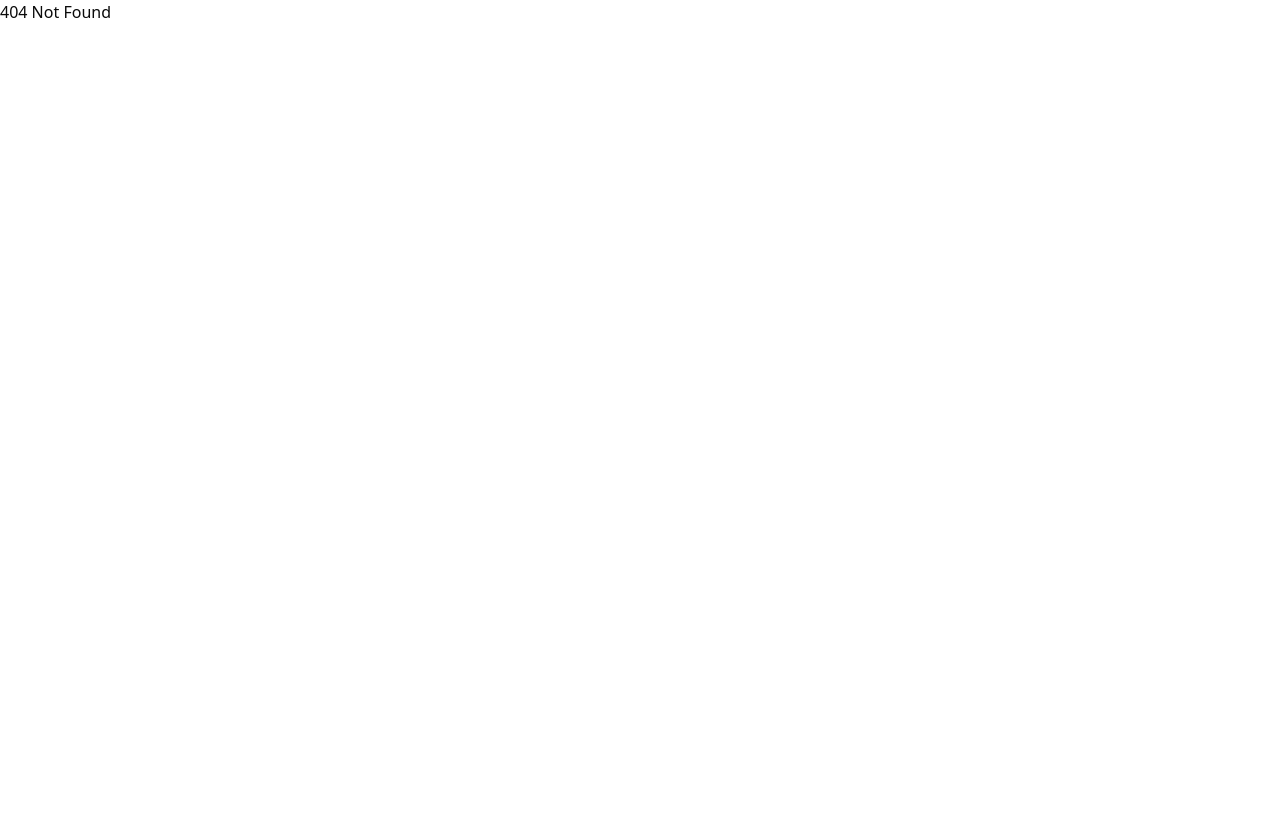
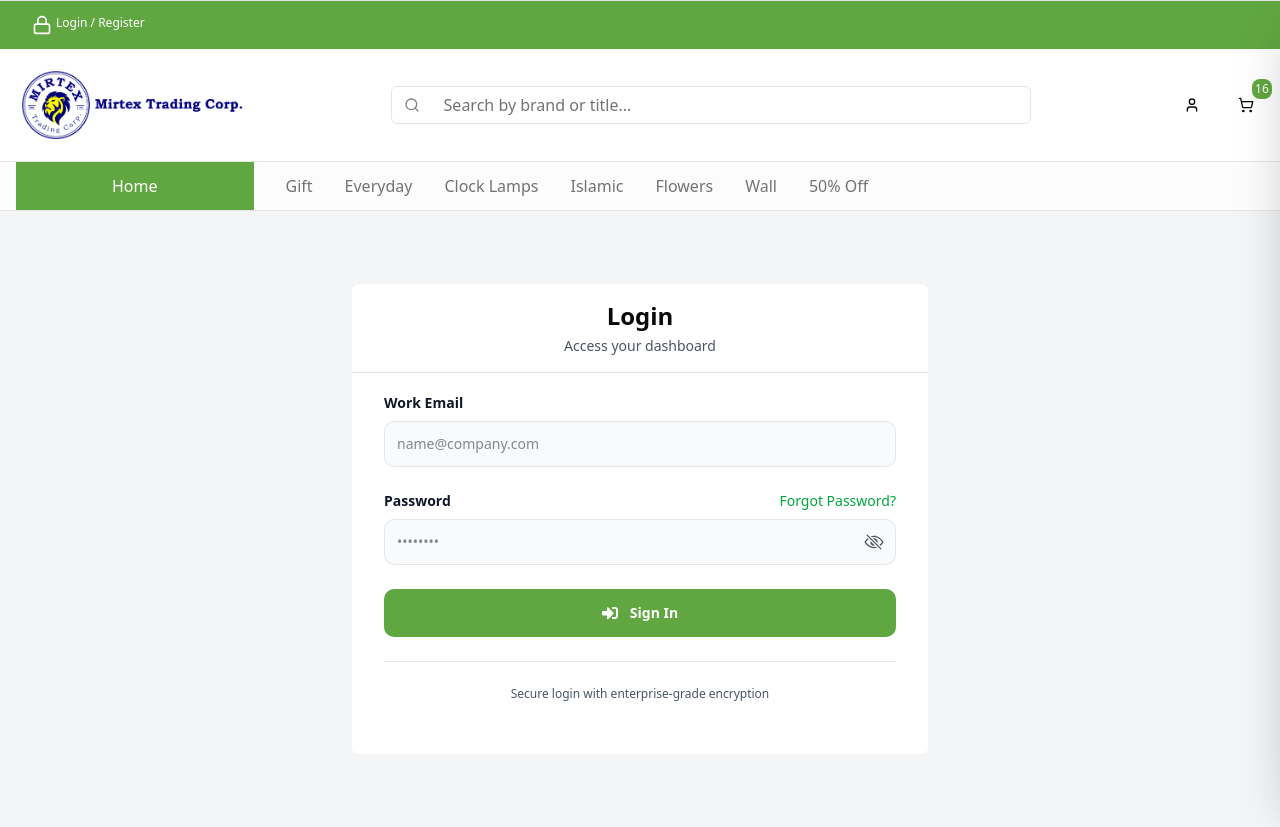
Before and after one commit to MD-TANVIR7462/React_19, a React (Vite) app: page /login in a window 1280 px wide. Before the commit this address had no page. Before the commit the page ends 800 px from the top, so only its background shows below. Built offline with nearby package versions, Linux system fonts and the light colour scheme.

Commit message:
Some minor errors solveed

```diff
--- /dev/null
+++ b/src/pages/Login/SalesPersonLogin.jsx
@@ -0,0 +1,145 @@
+import { useState } from "react";
+import { FaSignInAlt } from "react-icons/fa";
+import { IoEyeOffOutline, IoEyeOutline } from "react-icons/io5";
+
+const SalesPersonLogin = () => {
+  const [isPasswordVisible, setIsPasswordVisible] = useState(false);
+  const [formData, setFormData] = useState({
+    email: "",
+    password: "",
+  });
+  const [isLoading, setIsLoading] = useState(false);
+
+  const togglePasswordVisibility = () => {
+    setIsPasswordVisible(!isPasswordVisible);
+  };
+
+  const handleInputChange = (e) => {
+    const { id, value } = e.target;
+    setFormData((prev) => ({
+      ...prev,
+      [id]: value,
+    }));
+  };
+
+  const handleSubmit = async (e) => {
+    e.preventDefault();
+    setIsLoading(true);
+    // Simulate API call
+    try {
+      await new Promise((resolve) => setTimeout(resolve, 1000));
+      console.log("Login attempt with:", formData);
+      setFormData({
+        email: "",
+        password: "",
+      });
+      // Add your authentication logic here
+    } catch (error) {
+      console.error("Login error:", error);
+    } finally {
+      setIsLoading(false);
+    }
+  };
+
+  return (
+    <div className="flex justify-center items-center h-[calc(100dvh-20dvh)] lg:h-[calc(100dvh-23dvh)] max-h-[700px] sm:px-4 ">
+      <div className=" rounded-sm pb-4 md:pb-8 w-full max-w-xl bg-white transition-all duration-300 hover:shadow-sm">
+        {/* Header */}
+        <div className="border-b sm py-4 ">
+          <h3 className="text-custom-black text-2xl font-bold text-center">Login</h3>
+          <p className="text-gray-600 text-sm text-center mt-1">Access your dashboard</p>
+        </div>
+        {/* Form */}
+        <div className="px-3 sm:px-4 md:px-8 py-5">
+          <form className="space-y-6" onSubmit={handleSubmit}>
+            {/* Email Field */}
+            <div className="space-y-2">
+              <label
+                htmlFor="email"
+                className="block text-sm font-semibold text-gray-900 dark:text-white transition-colors"
+              >
+                Work Email
+              </label>
+              <input
+                type="email"
+                id="email"
+                value={formData.email}
+                onChange={handleInputChange}
+                className="bg-gray-50 border border-gray-300/50 text-gray-900 text-sm rounded-lg  block w-full p-3 pr-10 transition-all duration-200 "
+                placeholder="name@company.com"
+                required
+                disabled={isLoading}
+              />
+            </div>
+
+            {/* Password Field */}
+            <div className="space-y-2">
+              <div className="flex justify-between items-center">
+                <label
+                  htmlFor="password"
+                  className="block text-sm font-semibold text-gray-900 dark:text-white transition-colors"
+                >
+                  Password
+                </label>
+                <button
+                  type="button"
+                  className="text-sm text-green-600 hover:text-green-700 font-medium transition-colors duration-200 focus:outline-none focus:underline"
+                >
+                  Forgot Password?
+                </button>
+              </div>
+
+              <div className="relative">
+                <input
+                  type={isPasswordVisible ? "text" : "password"}
+                  id="password"
+                  value={formData.password}
+                  onChange={handleInputChange}
+                  placeholder="••••••••"
+                  className="bg-gray-50 border border-gray-300/50 text-gray-900 text-sm rounded-lg  block w-full p-3 pr-10 transition-all duration-200 "
+                  required
+                  disabled={isLoading}
+                />
+                <button
+                  type="button"
+                  className="absolute inset-y-0 right-0 pr-3 flex items-center text-gray-600 hover:text-gray-800 transition-colors duration-200 focus:outline-none"
+                  onClick={togglePasswordVisibility}
+                  disabled={isLoading}
+                >
+                  {isPasswordVisible ? (
+                    <IoEyeOutline className="h-5 w-5 cursor-pointer" />
+                  ) : (
+                    <IoEyeOffOutline className="h-5 w-5 cursor-pointer" />
+                  )}
+                </button>
+              </div>
+            </div>
+
+            {/* Submit Button */}
+            <button
+              type="submit"
+              disabled={isLoading}
+              className="cursor-pointer w-full text-white green-background rounded-lg font-semibold text-sm px-5 py-3.5 text-center flex justify-center items-center space-x-3 transition-all duration-200 hover:shadow-lg disabled:opacity-70 disabled:cursor-not-allowed"
+            >
+              {isLoading ? (
+                <div className="animate-spin rounded-full h-5 w-5 border-2 border-white border-t-transparent"></div>
+              ) : (
+                <>
+                  <FaSignInAlt className="text-base" />
+                  <span>{isLoading ? "Signing In..." : "Sign In"}</span>
+                </>
+              )}
+            </button>
+          </form>
+
+          {/* Additional Info */}
+          <div className="mt-6 pt-6 border-t border-gray-200">
+            <p className="text-xs text-gray-600 text-center">Secure login with enterprise-grade encryption</p>
+          </div>
+        </div>
+      </div>
+    </div>
+  );
+};
+
+export default SalesPersonLogin;
--- a/src/routes/Main-routes.jsx
+++ b/src/routes/Main-routes.jsx
@@ -9,6 +9,7 @@ import Clocks from "@/pages/Main/Clocks";
 import Islamic from "@/pages/Main/Islamic";
 import CheckoutPage from "@/pages/SalesPersonDashboard/Checkout";
 import CartPage from "@/pages/SalesPersonDashboard/Cart";
+import SalesPersonLogin from "@/pages/Login/SalesPersonLogin";
 
 // Fetch data outside the component to leverage React Suspense
 
@@ -84,6 +85,11 @@ export const MainRoutePaths = [
       </Suspense>
     ),
   },
+  //login page salesperson......
+  {
+    path: "/login",
+    element: <SalesPersonLogin />,
+  },
   //sales person Cartpage......
   {
     path: "/cart",
```
